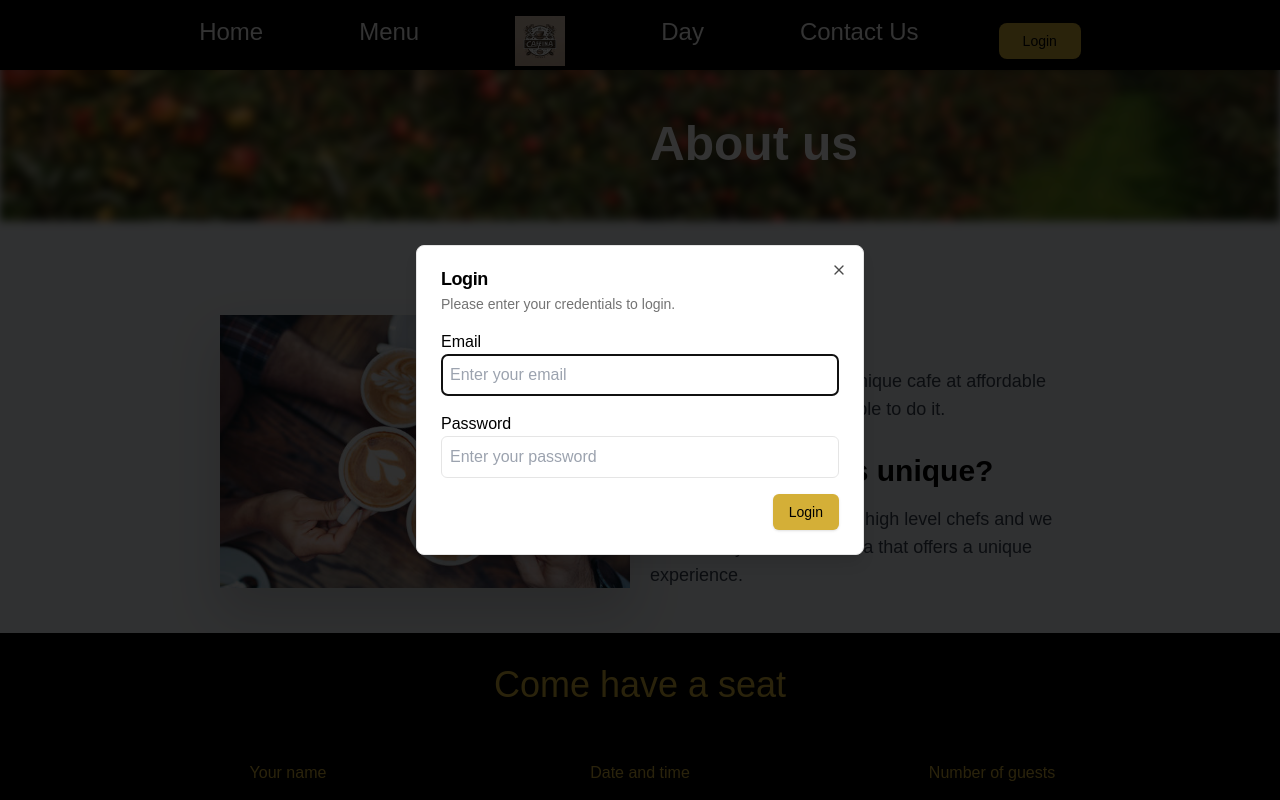
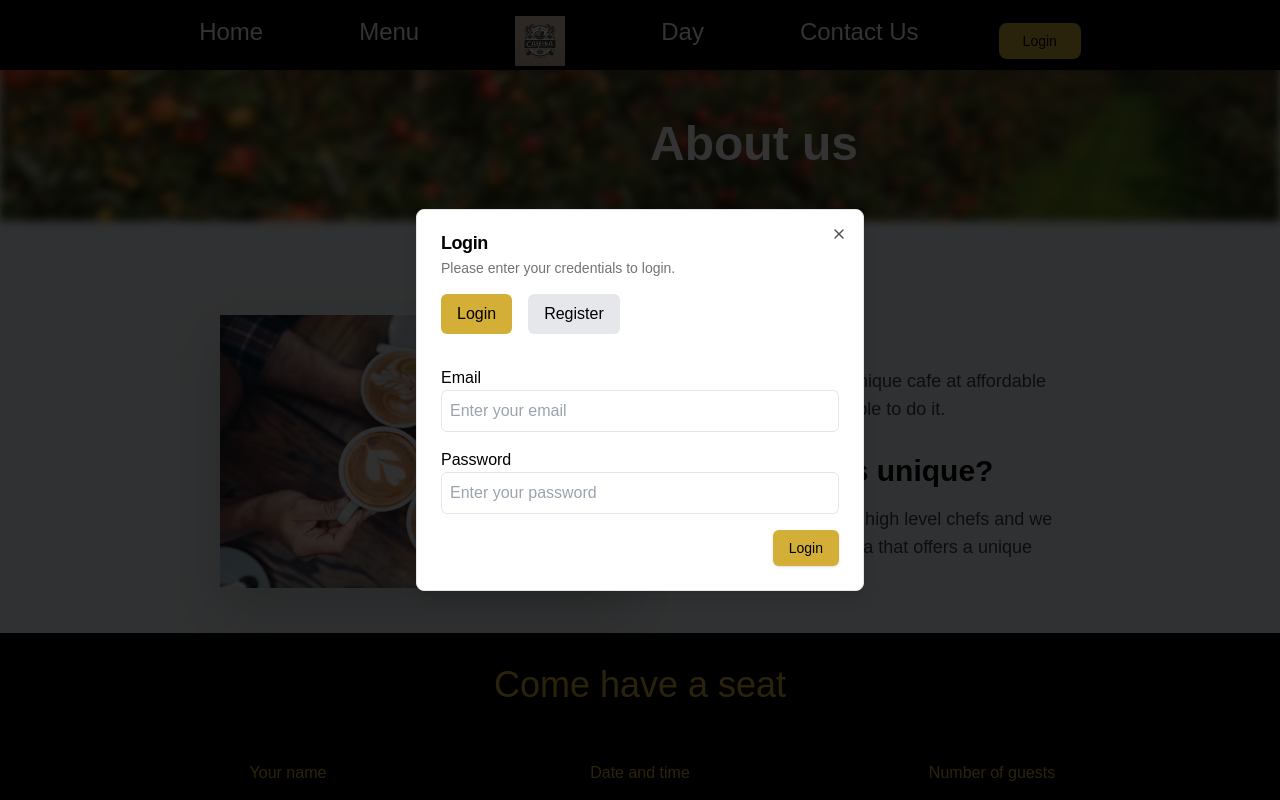
Before and after one commit to phatgg221/cloud-developing-app, a Next.js app: page / in a window 1280 px wide. Both pictures are taken after a click on the button "Login". Shown: the top 800 px of the page. Built offline with nearby package versions, Linux system fonts and the light colour scheme; a web font is replaced by a local one.

Commit message:
Update Header.jsx

```diff
--- a/src/components/application_component/Header.jsx
+++ b/src/components/application_component/Header.jsx
@@ -1,4 +1,5 @@
-import React from "react";
+"use client"
+import React, { useState } from "react";
 import { Button } from "../ui/button";
 import Image from "next/image";
 import Link from "next/link";
@@ -9,9 +10,11 @@ import {
     DialogHeader,
     DialogTitle,
     DialogTrigger,
-  } from "@/components/ui/dialog"
+} from "@/components/ui/dialog";
 
 const Header = () => {
+    const [activeTab, setActiveTab] = useState("login");
+
     return (
         <header className="bg-black fixed h-[70px] top-0 w-full shadow-md z-50">
             <nav className="flex items-center justify-center space-x-20 px-20 py-4">
@@ -54,7 +57,6 @@ const Header = () => {
                                 Contact Us
                             </Link>
                         </li>
-
                     </ul>
                 </div>
                 <Dialog>
@@ -67,13 +69,38 @@ const Header = () => {
                     {/* Dialog Content */}
                     <DialogContent className="bg-white p-6 rounded-lg shadow-lg max-w-md mx-auto">
                         <DialogHeader>
-              <DialogTitle>Login</DialogTitle>
+                            <DialogTitle>
+                                {activeTab === "login" ? "Login" : "Register"}
+                            </DialogTitle>
                             <DialogDescription>
-                Please enter your credentials to login.
+                                {activeTab === "login"
+                                    ? "Please enter your credentials to login."
+                                    : "Create a new account by filling out the details below."}
                             </DialogDescription>
                         </DialogHeader>
 
-            {/* Add your login form or content here */}
+                        {/* Tabs */}
+                        <div className="flex space-x-4 mb-4">
+                            <button
+                                className={`px-4 py-2 font-medium transition-all rounded-md ${
+                                    activeTab === "login" ? "bg-[#d4af37] text-black" : "bg-gray-200"
+                                }`}
+                                onClick={() => setActiveTab("login")}
+                            >
+                                Login
+                            </button>
+                            <button
+                                className={`px-4 py-2 font-medium transition-all rounded-md ${
+                                    activeTab === "register" ? "bg-[#d4af37] text-black" : "bg-gray-200"
+                                }`}
+                                onClick={() => setActiveTab("register")}
+                            >
+                                Register
+                            </button>
+                        </div>
+
+
+                        {activeTab === "login" && (
                             <form className="space-y-4">
                                 <div>
                                     <label htmlFor="email" className="block font-medium">
@@ -103,12 +130,52 @@ const Header = () => {
                                     </Button>
                                 </div>
                             </form>
+                        )}
+
+                        {activeTab === "register" && (
+                            <form className="space-y-4">
+                                <div>
+                                    <label htmlFor="name" className="block font-medium">
+                                        Name
+                                    </label>
+                                    <input
+                                        type="text"
+                                        id="name"
+                                        className="w-full p-2 border rounded-md"
+                                        placeholder="Enter your name"
+                                    />
+                                </div>
+                                <div>
+                                    <label htmlFor="email" className="block font-medium">
+                                        Email
+                                    </label>
+                                    <input
+                                        type="email"
+                                        id="email"
+                                        className="w-full p-2 border rounded-md"
+                                        placeholder="Enter your email"
+                                    />
+                                </div>
+                                <div>
+                                    <label htmlFor="password" className="block font-medium">
+                                        Password
+                                    </label>
+                                    <input
+                                        type="password"
+                                        id="password"
+                                        className="w-full p-2 border rounded-md"
+                                        placeholder="Enter your password"
+                                    />
+                                </div>
+                                <div className="flex justify-end">
+                                    <Button className="bg-[#d4af37] text-black hover:bg-[#b59e2d] transition-all px-4 py-2 rounded-md">
+                                        Register
+                                    </Button>
+                                </div>
+                            </form>
+                        )}
                     </DialogContent>
                 </Dialog>
-               {/* <Button className='bg-[#d4af37] text-black hover:bg-[#b59e2d] transition-all px-4 py-2 rounded-lg font-medium shadow-md' href="/login">
-                <Link href="/login">Login</Link>
-                </Button> */}
-
             </nav>
         </header>
     );
```
Lines whose indentation alone changed are shown as unchanged.
